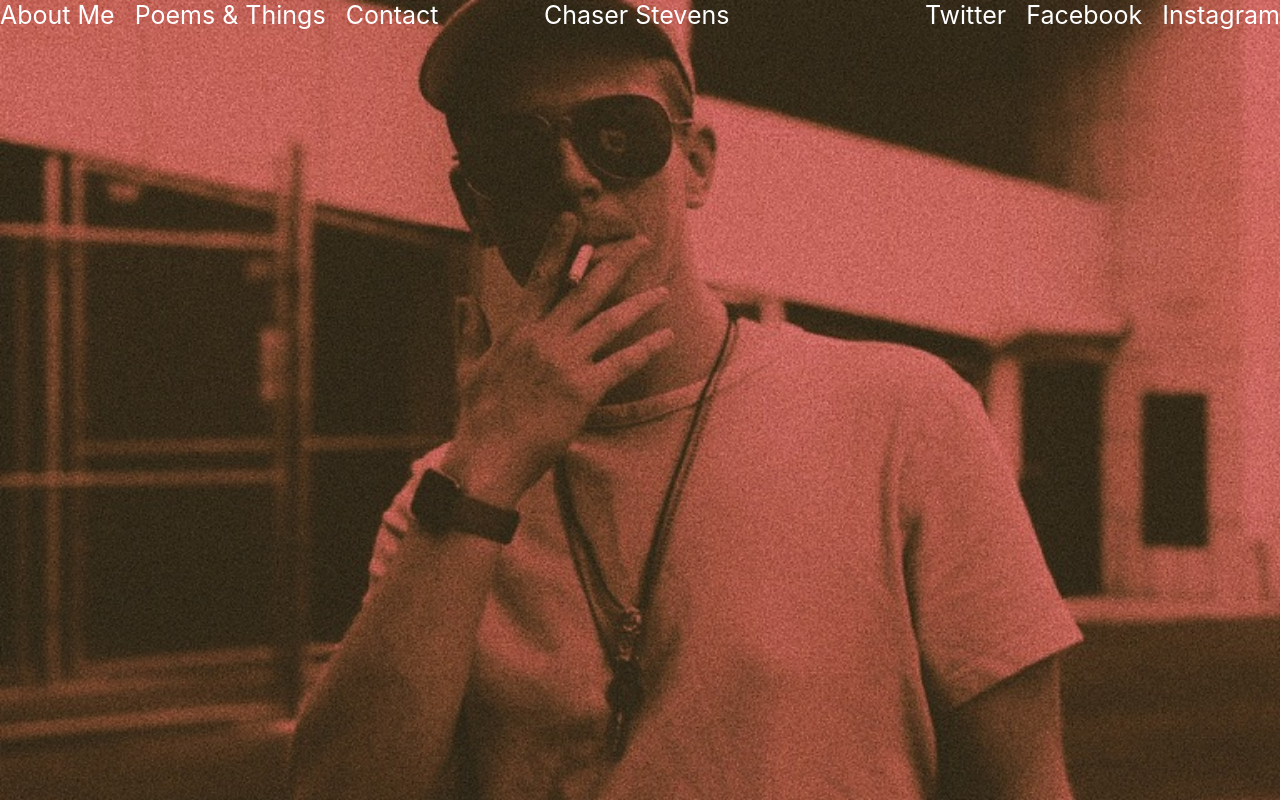
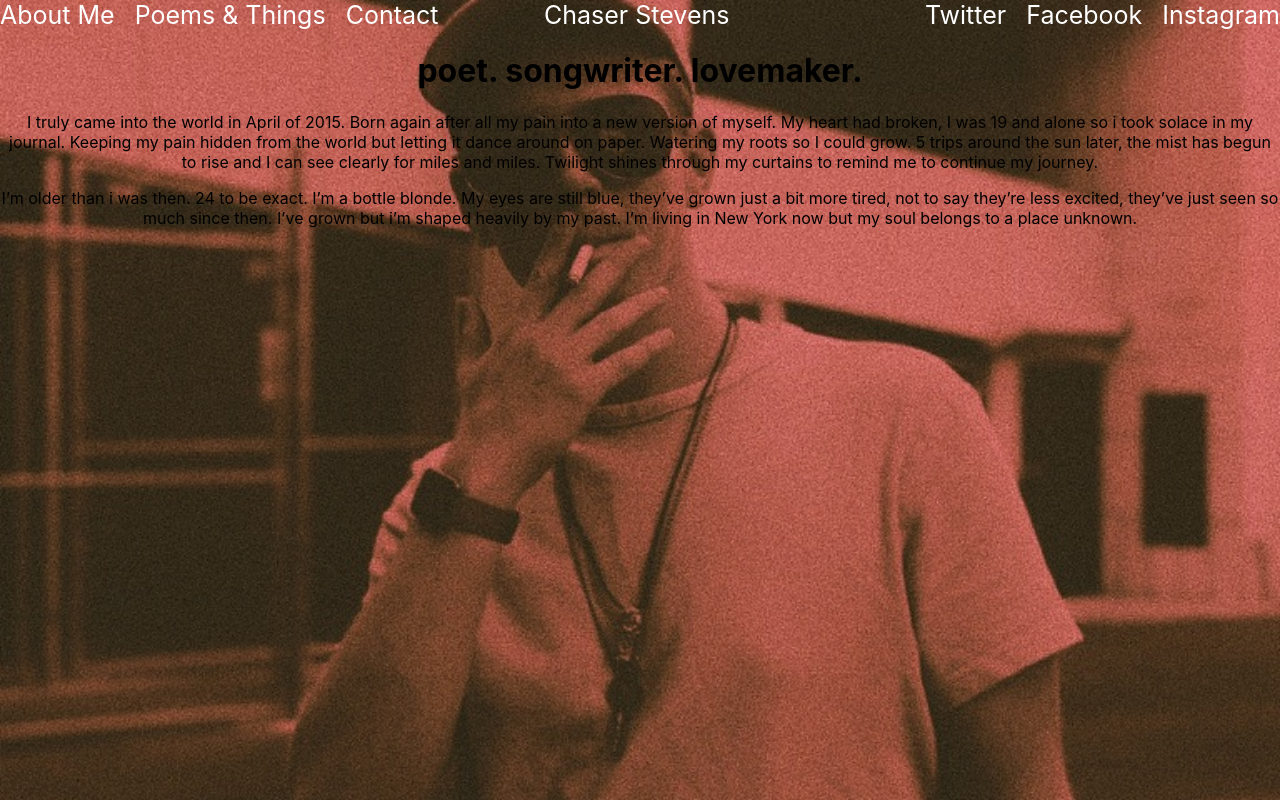
Before and after one commit to ConnorMul/ChaserStevens, a React (Create React App) app: page /about in a window 1280 px wide. Built offline with nearby package versions, Linux system fonts and the light colour scheme.

Commit message:
added about me page

```diff
--- a/src/components/About.js
+++ b/src/components/About.js
@@ -3,7 +3,24 @@
 export default function About() {
     return (
         <div>
+            <h1>poet. songwriter. lovemaker.</h1>
+            <p>I truly came into the world in April of 2015.
+                Born again after all my pain into a new version of myself.
+                My heart had broken, I was 19 and alone so i took solace in my journal.
+                Keeping my pain hidden from the world but letting it dance around on paper.
+                Watering my roots so I could grow.
+                5 trips around the sun later,
+                the mist has begun to rise and I can see clearly for miles and miles.
+                Twilight shines through my curtains to remind me to continue my journey.
+            </p>
 
+            <p>I’m older than i was then.
+                24 to be exact. I’m a bottle blonde.
+                My eyes are still blue, they’ve grown just a bit more tired,
+                not to say they’re less excited, they’ve just seen so much since then.
+                I’ve grown but i’m shaped heavily by my past.
+                I’m living in New York now but my soul belongs to a place unknown.
+                </p>
         </div>
     )
 }
```
